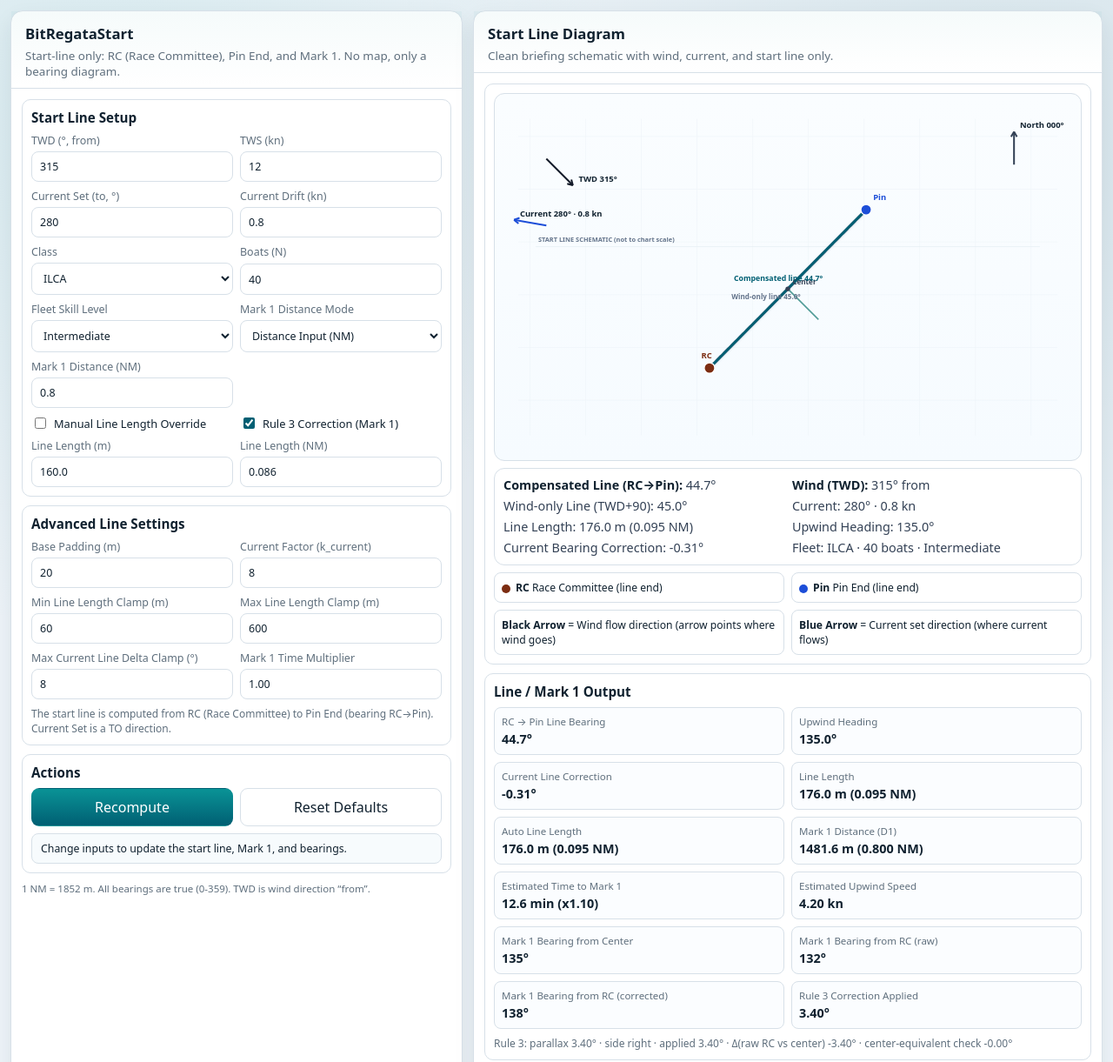
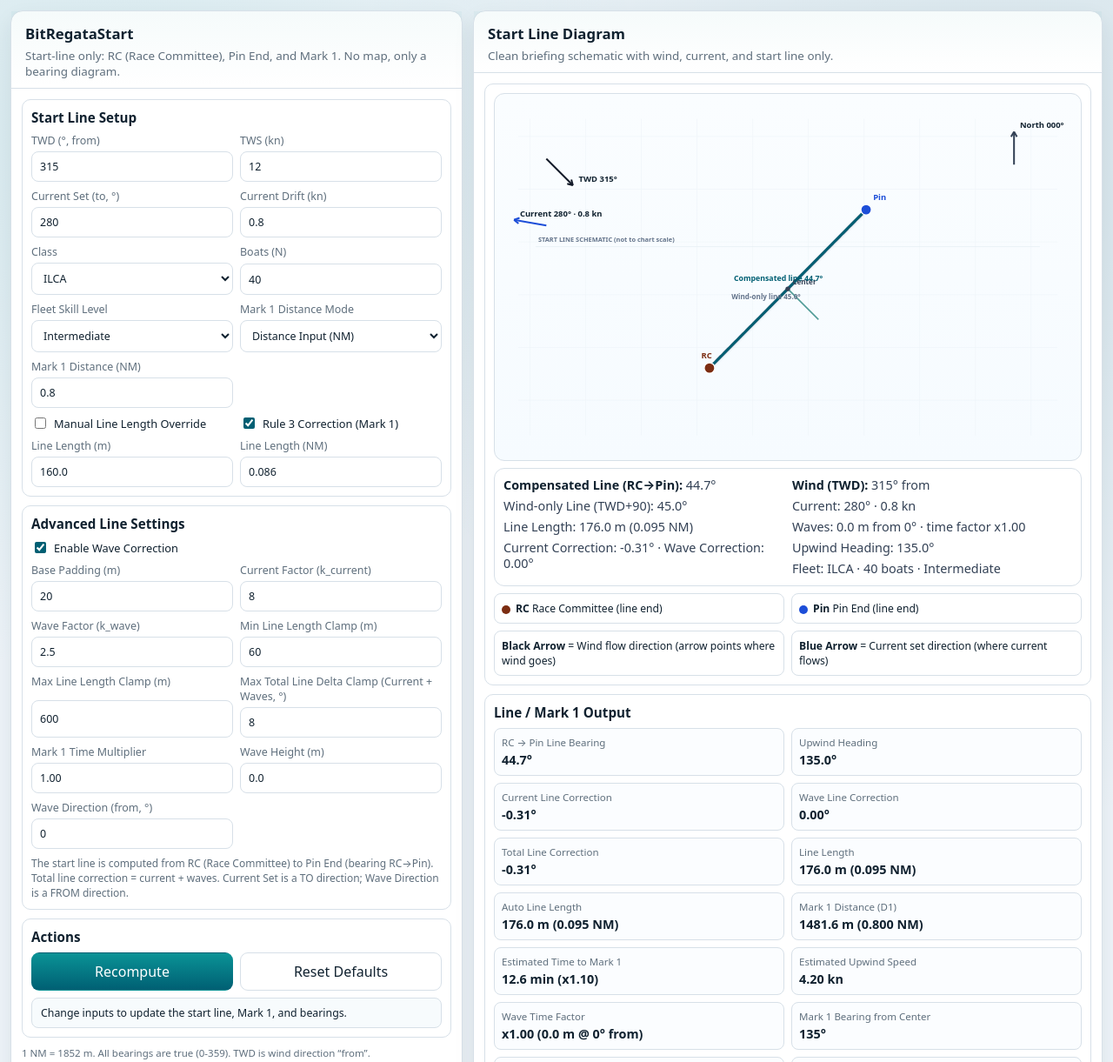
Before and after one commit to Gummo9/BitRegata, a plain HTML site: page index.html in a window 1280 px wide. Shown: the top 1221 px of the page at 87% size. Drawn offline with Linux system fonts and the light colour scheme.

Commit message:
Wave correction added

```diff
--- a/index.html
+++ b/index.html
@@ -271,14 +271,19 @@
         <div class="section">
           <h2>Advanced Line Settings</h2>
           <div class="grid-2">
+            <label class="inline"><input id="waveEnabled" type="checkbox"> Enable Wave Correction</label>
+            <div></div>
             <label>Base Padding (m)<input id="basePaddingM" type="number" min="0" step="1"></label>
             <label>Current Factor (k_current)<input id="kCurrent" type="number" min="0" step="0.1"></label>
+            <label>Wave Factor (k_wave)<input id="kWave" type="number" min="0" step="0.1"></label>
             <label>Min Line Length Clamp (m)<input id="lineClampMinM" type="number" min="1" step="1"></label>
             <label>Max Line Length Clamp (m)<input id="lineClampMaxM" type="number" min="1" step="1"></label>
-            <label>Max Current Line Delta Clamp (°)<input id="deltaLineClampDeg" type="number" min="0" step="0.1"></label>
+            <label>Max Total Line Delta Clamp (Current + Waves, °)<input id="deltaLineClampDeg" type="number" min="0" step="0.1"></label>
             <label>Mark 1 Time Multiplier<input id="mark1TimeMultiplier" type="number" min="0.1" step="0.05"></label>
+            <label>Wave Height (m)<input id="waveHeightM" type="number" min="0" step="0.1"></label>
+            <label>Wave Direction (from, °)<input id="waveDirectionFromDeg" type="number" min="0" max="359" step="1"></label>
           </div>
-          <div class="hint" style="margin-top:8px;">The start line is computed from RC (Race Committee) to Pin End (bearing RC→Pin). Current Set is a TO direction.</div>
+          <div class="hint" style="margin-top:8px;">The start line is computed from RC (Race Committee) to Pin End (bearing RC→Pin). Total line correction = current + waves. Current Set is a TO direction; Wave Direction is a FROM direction.</div>
         </div>
 
         <div class="section">
@@ -375,8 +380,12 @@
         lineClampMinM: 60,
         lineClampMaxM: 600,
         kCurrent: 8,
+        kWave: 2.5,
         deltaLineClampDeg: 8,
-        mark1TimeMultiplier: 1
+        mark1TimeMultiplier: 1,
+        waveEnabled: true,
+        waveHeightM: 0,
+        waveDirectionFromDeg: 0
       },
       speedModels: {
         Optimist: { upwind: { base: 2.2, slope: 0.08, min: 2.0, max: 4.0 } },
@@ -463,17 +472,42 @@
       return clamp(raw, Number(a.lineClampMinM), Number(a.lineClampMaxM));
     }
 
+    function computeWaveEffects(state, upwindHeadingDeg) {
+      const a = state.advanced;
+      const waveEnabled = !!a.waveEnabled;
+      const tws = Math.max(0, Number(state.inputs.tws || 0));
+      const waveHeightM = Math.max(0, Number(a.waveHeightM || 0));
+      const waveFromDeg = mod360(Number(a.waveDirectionFromDeg || 0));
+      const waveToDeg = mod360(waveFromDeg + 180);
+
+      if (!waveEnabled) {
+        return { waveEnabled, waveHeightM, waveFromDeg, waveToDeg, rawWaveDeltaDeg: 0, waveTimeFactor: 1 };
+      }
+
+      // Line bearing effect: use the cross component of wave propagation relative to TWD.
+      const rawWaveDeltaDeg = Number(a.kWave || 0) * waveHeightM *
+        Math.sin(degToRad(signedAngleDiffDeg(waveToDeg, Number(state.inputs.twd)))) / Math.max(1, tws);
+
+      // Time effect: waves from ahead on the upwind leg penalize time more than following seas.
+      const headSeaAlignment = (1 + Math.cos(degToRad(signedAngleDiffDeg(waveFromDeg, upwindHeadingDeg)))) / 2; // 0..1
+      const waveTimeFactor = clamp(1 + (0.18 * waveHeightM * (0.35 + 0.65 * headSeaAlignment)), 1, 2.5);
+
+      return { waveEnabled, waveHeightM, waveFromDeg, waveToDeg, rawWaveDeltaDeg, waveTimeFactor };
+    }
+
     function computeLine(state) {
       const cb = point(state.committeeBoat.lat, state.committeeBoat.lon);
       const twd = mod360(Number(state.inputs.twd));
       const tws = Math.max(0, Number(state.inputs.tws));
       const setDir = mod360(Number(state.inputs.currentSet));
       const drift = Math.max(0, Number(state.inputs.currentDrift));
+      const upwindHeading = mod360(twd + 180);
 
-      const rawDelta = Number(state.advanced.kCurrent) * drift * Math.sin(degToRad(signedAngleDiffDeg(setDir, twd))) / Math.max(1, tws);
+      const rawCurrentDeltaDeg = Number(state.advanced.kCurrent) * drift * Math.sin(degToRad(signedAngleDiffDeg(setDir, twd))) / Math.max(1, tws);
+      const waveFx = computeWaveEffects(state, upwindHeading);
+      const rawDelta = rawCurrentDeltaDeg + waveFx.rawWaveDeltaDeg;
       const deltaLineDeg = clamp(rawDelta, -Number(state.advanced.deltaLineClampDeg), Number(state.advanced.deltaLineClampDeg));
       const lineHeading = mod360(twd + 90 + deltaLineDeg);
-      const upwindHeading = mod360(twd + 180);
 
       const autoLengthM = computeAutoLineLengthM(state);
       const lengthM = state.inputs.useManualLineLength ? Math.max(1, Number(state.inputs.lineLengthOverrideM)) : autoLengthM;
@@ -484,7 +518,13 @@
         cb, pin, center,
         headingDeg: lineHeading,
         upwindHeadingDeg: upwindHeading,
+        deltaCurrentDeg: rawCurrentDeltaDeg,
+        deltaWaveDeg: waveFx.rawWaveDeltaDeg,
         deltaLineDeg,
+        waveEnabled: waveFx.waveEnabled,
+        waveTimeFactor: waveFx.waveTimeFactor,
+        waveHeightM: waveFx.waveHeightM,
+        waveDirectionFromDeg: waveFx.waveFromDeg,
         lengthM,
         lengthNm: lengthM * M_TO_NM,
         autoLengthM,
@@ -607,10 +647,14 @@
 
       a.basePaddingM = Math.max(0, Number(a.basePaddingM || 0));
       a.kCurrent = Math.max(0, Number(a.kCurrent || 0));
+      a.kWave = Math.max(0, Number(a.kWave || 0));
       a.lineClampMinM = Math.max(1, Number(a.lineClampMinM || 1));
       a.lineClampMaxM = Math.max(a.lineClampMinM, Number(a.lineClampMaxM || a.lineClampMinM));
       a.deltaLineClampDeg = Math.max(0, Number(a.deltaLineClampDeg || 0));
       a.mark1TimeMultiplier = Math.max(0.1, Number(a.mark1TimeMultiplier || 1));
+      a.waveEnabled = !!a.waveEnabled;
+      a.waveHeightM = Math.max(0, Number(a.waveHeightM || 0));
+      a.waveDirectionFromDeg = mod360(Number(a.waveDirectionFromDeg || 0));
     }
 
     function updateConditionalUI() {
@@ -618,6 +662,9 @@
       ui.d1TimeWrap.style.display = appState.inputs.d1Mode === "time" ? "" : "none";
       ui.lineLengthOverrideM.disabled = !appState.inputs.useManualLineLength;
       ui.lineLengthOverrideNm.disabled = !appState.inputs.useManualLineLength;
+      ui.kWave.disabled = !appState.advanced.waveEnabled;
+      ui.waveHeightM.disabled = !appState.advanced.waveEnabled;
+      ui.waveDirectionFromDeg.disabled = !appState.advanced.waveEnabled;
     }
 
     function updateSummary() {
@@ -628,19 +675,23 @@
       const correctedRcBearing = appState.inputs.rule3Enabled ? r3.bearingRcCorrectedFromCenter : r3.bearingCbRaw;
       const fleetTimeFactor = LEVEL_MULTIPLIER[appState.inputs.fleetLevel] || 1;
       const mark1TimeMultiplier = Number(appState.advanced.mark1TimeMultiplier || 1);
-      const combinedTimeFactor = fleetTimeFactor * mark1TimeMultiplier;
+      const waveTimeFactor = Number(l.waveTimeFactor || 1);
+      const combinedTimeFactor = fleetTimeFactor * mark1TimeMultiplier * waveTimeFactor;
       const estimatedTimeToM1RawMin = upwind > 0 ? (d1.d1Nm / upwind) * 60 : null;
       const estimatedTimeToM1Min = estimatedTimeToM1RawMin == null ? null : estimatedTimeToM1RawMin * combinedTimeFactor;
 
       const items = [
         ["RC → Pin Line Bearing", `${fmt(l.headingDeg,1)}°`],
         ["Upwind Heading", `${fmt(l.upwindHeadingDeg,1)}°`],
-        ["Current Line Correction", `${fmt(l.deltaLineDeg,2)}°`],
+        ["Current Line Correction", `${fmt(l.deltaCurrentDeg,2)}°`],
+        ["Wave Line Correction", `${fmt(l.deltaWaveDeg,2)}°`],
+        ["Total Line Correction", `${fmt(l.deltaLineDeg,2)}°`],
         ["Line Length", `${fmt(l.lengthM,1)} m (${fmt(l.lengthNm,3)} NM)`],
         ["Auto Line Length", `${fmt(l.autoLengthM,1)} m (${fmt(l.autoLengthNm,3)} NM)`],
         ["Mark 1 Distance (D1)", `${fmt(d1.d1M,1)} m (${fmt(d1.d1Nm,3)} NM)`],
         ["Estimated Time to Mark 1", `${fmt(estimatedTimeToM1Min,1)} min (x${fmt(combinedTimeFactor,2)})`],
         ["Estimated Upwind Speed", `${fmt(upwind,2)} kn`],
+        ["Wave Time Factor", l.waveEnabled ? `x${fmt(waveTimeFactor,2)} (${fmt(l.waveHeightM,1)} m @ ${fmtDeg(l.waveDirectionFromDeg)}° from)` : "x1.00 (waves off)"],
         ["Mark 1 Bearing from Center", `${fmtDeg(r3.bearingCenter)}°`],
         ["Mark 1 Bearing from RC (raw)", `${fmtDeg(r3.bearingCbRaw)}°`],
         ["Mark 1 Bearing from RC (corrected)", `${fmtDeg(correctedRcBearing)}° ${appState.inputs.rule3Enabled ? "" : "(Rule 3 off)"}`],
@@ -680,11 +731,12 @@
           <div class="diagram-stats-line"><strong>Compensated Line (RC→Pin):</strong> ${fmt(l.headingDeg,1)}°</div>
           <div class="diagram-stats-line">Wind-only Line (TWD+90): ${fmt(idealHeading,1)}°</div>
           <div class="diagram-stats-line">Line Length: ${fmt(l.lengthM,1)} m (${fmt(l.lengthNm,3)} NM)</div>
-          <div class="diagram-stats-line">Current Bearing Correction: ${fmt(l.deltaLineDeg,2)}°</div>
+          <div class="diagram-stats-line">Current Correction: ${fmt(l.deltaCurrentDeg,2)}° · Wave Correction: ${fmt(l.deltaWaveDeg,2)}°${l.waveEnabled ? "" : " (off)"}</div>
         </div>
         <div class="diagram-stats-col">
           <div class="diagram-stats-line"><strong>Wind (TWD):</strong> ${fmtDeg(appState.inputs.twd)}° from</div>
           <div class="diagram-stats-line">Current: ${fmtDeg(appState.inputs.currentSet)}° · ${fmt(appState.inputs.currentDrift,1)} kn</div>
+          <div class="diagram-stats-line">Waves: ${l.waveEnabled ? `${fmt(l.waveHeightM,1)} m from ${fmtDeg(l.waveDirectionFromDeg)}° · time factor x${fmt(l.waveTimeFactor,2)}` : "off"}</div>
           <div class="diagram-stats-line">Upwind Heading: ${fmt(l.upwindHeadingDeg,1)}°</div>
           <div class="diagram-stats-line">Fleet: ${appState.inputs.boatClass} · ${Math.round(appState.inputs.participants)} boats · ${appState.inputs.fleetLevel}</div>
         </div>
@@ -801,10 +853,14 @@
 
       ui.basePaddingM.value = a.basePaddingM;
       ui.kCurrent.value = a.kCurrent;
+      ui.kWave.value = a.kWave;
       ui.lineClampMinM.value = a.lineClampMinM;
       ui.lineClampMaxM.value = a.lineClampMaxM;
       ui.deltaLineClampDeg.value = a.deltaLineClampDeg;
       ui.mark1TimeMultiplier.value = Number(a.mark1TimeMultiplier).toFixed(2);
+      ui.waveEnabled.checked = !!a.waveEnabled;
+      ui.waveHeightM.value = Number(a.waveHeightM).toFixed(1);
+      ui.waveDirectionFromDeg.value = Math.round(mod360(a.waveDirectionFromDeg));
     }
 
     function recomputeAndRender(statusMsg) {
@@ -850,7 +906,12 @@
           recomputeAndRender();
         }));
 
-      [["basePaddingM", "basePaddingM"], ["kCurrent", "kCurrent"], ["lineClampMinM", "lineClampMinM"], ["lineClampMaxM", "lineClampMaxM"], ["deltaLineClampDeg", "deltaLineClampDeg"], ["mark1TimeMultiplier", "mark1TimeMultiplier"]]
+      ui.waveEnabled.addEventListener("change", () => {
+        appState.advanced.waveEnabled = ui.waveEnabled.checked;
+        recomputeAndRender();
+      });
+
+      [["basePaddingM", "basePaddingM"], ["kCurrent", "kCurrent"], ["kWave", "kWave"], ["lineClampMinM", "lineClampMinM"], ["lineClampMaxM", "lineClampMaxM"], ["deltaLineClampDeg", "deltaLineClampDeg"], ["mark1TimeMultiplier", "mark1TimeMultiplier"], ["waveHeightM", "waveHeightM"], ["waveDirectionFromDeg", "waveDirectionFromDeg"]]
         .forEach(([id, key]) => ui[id].addEventListener("input", () => {
           appState.advanced[key] = Number(ui[id].value);
           recomputeAndRender();
@@ -870,8 +931,8 @@
       [
         "twd", "tws", "currentSet", "currentDrift", "boatClass", "participants", "fleetLevel", "d1Mode", "d1Nm", "targetTimeUpwindMin",
         "useManualLineLength", "lineLengthOverrideM", "lineLengthOverrideNm", "rule3Enabled",
-        "basePaddingM", "kCurrent", "lineClampMinM", "lineClampMaxM", "deltaLineClampDeg",
-        "mark1TimeMultiplier",
+        "basePaddingM", "kCurrent", "kWave", "lineClampMinM", "lineClampMaxM", "deltaLineClampDeg",
+        "mark1TimeMultiplier", "waveEnabled", "waveHeightM", "waveDirectionFromDeg",
         "recomputeAll", "resetDefaults", "appStatus", "d1NmWrap", "d1TimeWrap",
         "summaryGrid", "rule3Summary", "pointsTable", "diagram", "diagramStats"
       ].forEach((id) => ui[id] = document.getElementById(id));
```
Also changed, not shown: 1 other file.
